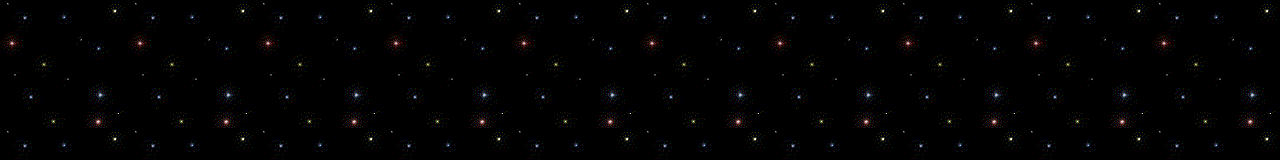
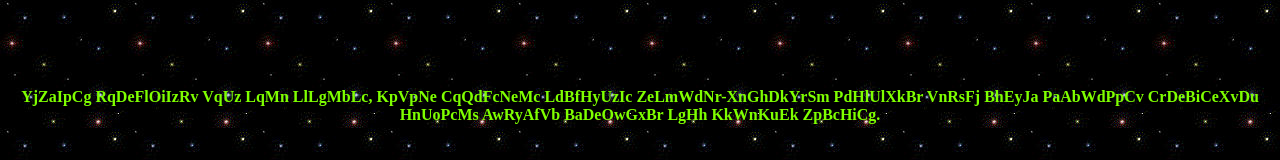
Before and after one commit to veethreedev/pawel.is, a plain HTML site: page index.html in a window 1280 px wide. Shown: the part 640-800 px from the top of the page. Drawn offline with Linux system fonts and the light colour scheme.

Commit message:
Added a secret cypher to the home page

```diff
--- a/index.html
+++ b/index.html
@@ -48,4 +48,9 @@
   <img src="img/send_this_page.gif"><span>
  <hr>
 
+ <br>
+ <h3><b>This cypher reveals the truth.</b></h3>
+ <h4>YjZaIpCg RqDeFlOiIzRv VqUz LqMn LlLgMbLc, KpVpNe CqQdFcNeMc LdBfHyUzIc ZeLmWdNr-XnGhDkYrSm PdHlUlXkBr VnRsFj BhEyJa PaAbWdPpCv CrDeBiCeXvDu HnUoPcMs AwRyAfVb BaDeOwGxBr LgHh KkWnKuEk ZpBcHiCg.</h4>
+
+
 </body>
```
